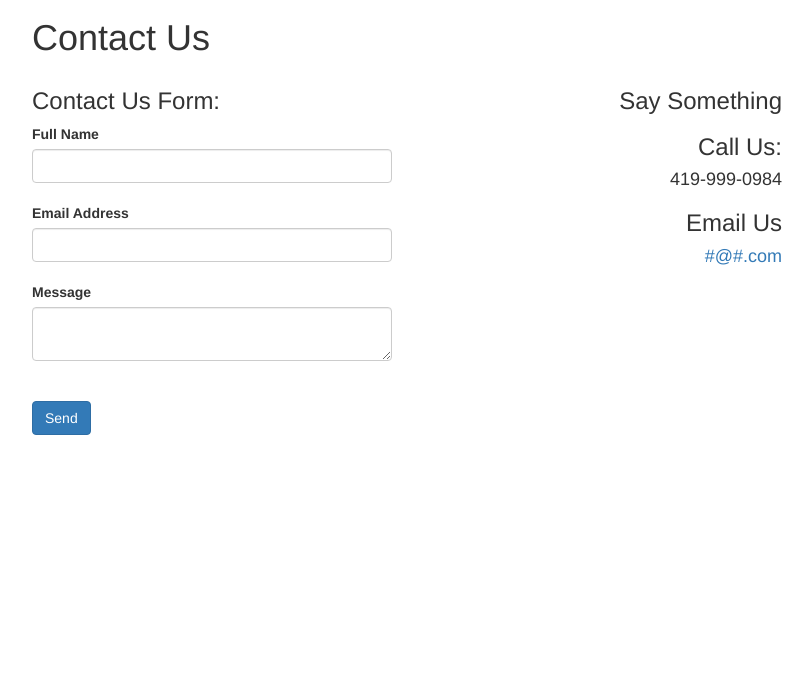
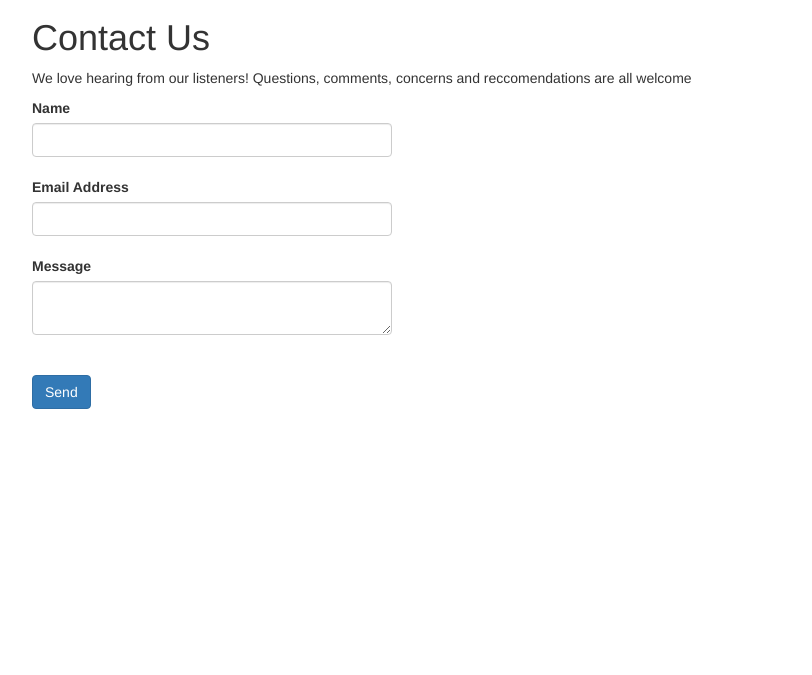
Before and after one commit to Shonin/drinking-gourd, a Flask app: page /contact-us/ in a window 1280 px wide. Shown: the part 52-727 px from the top of the page, without its empty margins (233-1045 px from the left). Run offline with Flask 2, Linux system fonts and the light colour scheme; some libraries are stand-ins or nearby versions.

Commit message:
update design

```diff
--- a/drinking_gourd/public/forms.py
+++ b/drinking_gourd/public/forms.py
@@ -24,7 +24,7 @@ class ResetPassword(Form):
 class ContactForm(Form):
     """Contact Form"""
 
-    name = StringField('Full Name', validators=[DataRequired("Please enter your name")])
+    name = StringField('Name', validators=[DataRequired("Please enter your name")])
     email = StringField('Email Address', validators=[DataRequired("Pleaes enter your email"), Email("Enter a valid email")])
     message = TextAreaField('Message', validators=[DataRequired("Please enter a message")])
     recaptcha = RecaptchaField()
--- a/drinking_gourd/static/css/custom.css
+++ b/drinking_gourd/static/css/custom.css
@@ -101,6 +101,13 @@
 }
 
 
+@media(max-width:767px) {
+  .homecolorlayer {
+    padding-top: 200px;
+  }
+}
+
+
 .well {
     color: #000;
     border: 3px solid #ddd;
@@ -114,9 +121,7 @@
     CONTACT SECTION
 =======================*/
 
-.contactinfo {
-  text-align: right;
-}
+
 
 
 /*======================
@@ -127,9 +132,8 @@
   background: url("../img/about.jpg");
   background-repeat: no-repeat;
   background-size: 100% auto;
-  background-position: 0% 20%;
-  height: 300px;
-  margin-bottom: 40px;
+  background-position: 0% 10%;
+  height: 200px;
 }
 
 
--- a/drinking_gourd/templates/public/contact.html
+++ b/drinking_gourd/templates/public/contact.html
@@ -25,12 +25,11 @@
 
             <div class="col-md-offset-2 col-md-8">
                <h1>Contact Us</h1>
-               <p></p>
+               <p>We love hearing from our listeners! Questions, comments, concerns and reccomendations are all welcome</p>
                <p></p>
             </div>
 
-            <div class="col-sm-4 col-sm-offset-2">
-                    <h3>Contact Us Form:</h3>
+            <div class="col-md-offset-2 col-sm-4 col-xs-8">
                     {% for message in form.name.errors %}
                       <div class="alert alert-danger">{{ message }}</div>
                     {% endfor %}
@@ -65,15 +64,6 @@
 
                     </form>
                   </div>
-
-                    <div class="col-sm-4 contactinfo">
-                       <h3>Say Something</h3>
-                        <h3>Call Us:</h3>
-                        <h4>419-999-0984</h4>
-                        <h3>Email Us</h3>
-                        <h4><a href="mailto:#@#.com">#@#.com</a></h4>
-                    </div>
-
             </div>
             <!-- /.row -->
     </div>
--- a/drinking_gourd/templates/public/index.html
+++ b/drinking_gourd/templates/public/index.html
@@ -24,6 +24,7 @@
 
                     <h1>The Drinking Gourd</h1>
                     <p><strong>Zen Buddha Dharma in the American Midwest</strong></p>
+                    <a href="{{ url_for('public.podcast') }}"><button class="btn btn-primary">Listen Now</button></a>
 
                 </div>
                 <!-- /.col-md-offset-2 /.col-md-8 -->
```
